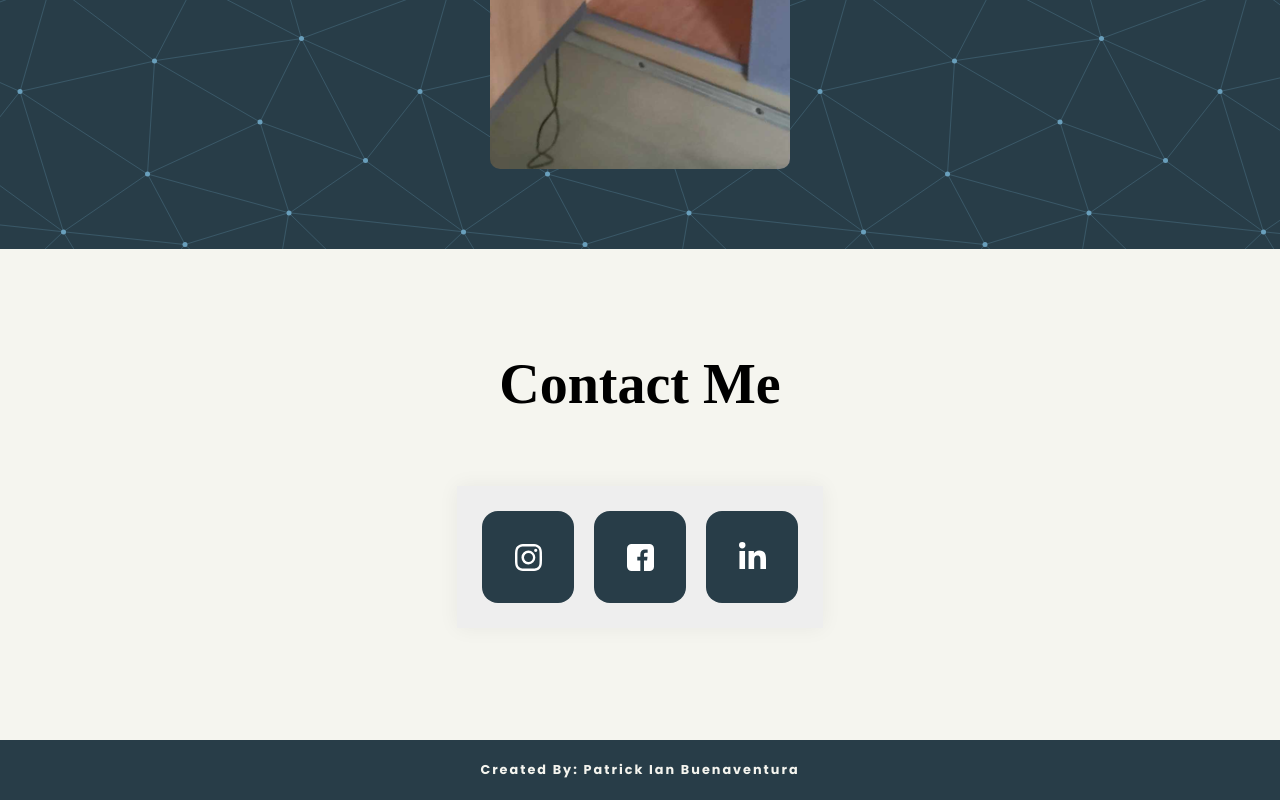
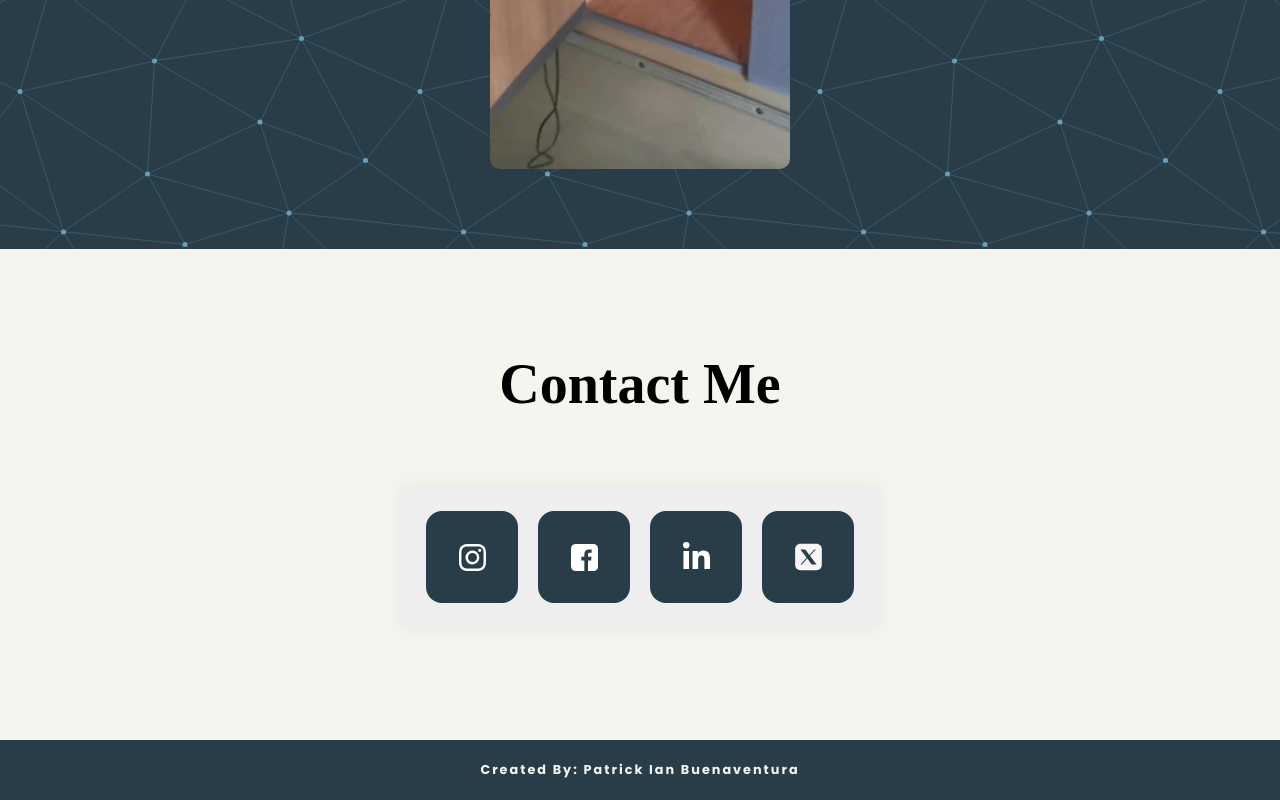
Before and after one commit to patrickgithub13/Quiz_Buenaventura01, a website: page portfolio.html in a window 1280 px wide. Shown: the part 4728-5528 px from the top of the page. Drawn offline with nearby package versions, Linux system fonts and the light colour scheme; a web font is replaced by a local one.

Commit message:
Update portfolio.html

```diff
--- a/portfolio.html
+++ b/portfolio.html
@@ -187,6 +187,14 @@
                     <a href="https://www.linkedin.com/in/patrick-ian-buenaventura-407b3a301/" class="socialContainer containerThree" target="_blank">
                       <svg class="socialSvg linkdinSvg" viewBox="0 0 448 512"><path d="M100.28 448H7.4V148.9h92.88zM53.79 108.1C24.09 108.1 0 83.5 0 53.8a53.79 53.79 0 0 1 107.58 0c0 29.7-24.1 54.3-53.79 54.3zM447.9 448h-92.68V302.4c0-34.7-.7-79.2-48.29-79.2-48.29 0-55.69 37.7-55.69 76.7V448h-92.78V148.9h89.08v40.8h1.3c12.4-23.5 42.69-48.3 87.88-48.3 94 0 111.28 61.9 111.28 142.3V448z"></path></svg>
                     </a>
+                    <a href="https://twitter.com/PatrickIan3443" class="socialContainer containerThree" target="_blank">
+                        <svg class="socialSvg" xmlns="http://www.w3.org/2000/svg" xmlns:xlink="http://www.w3.org/1999/xlink" version="1.1" width="64" height="64" viewBox="0 0 256 256" xml:space="preserve">
+                          <g style="stroke: none; stroke-width: 0; stroke-dasharray: none; stroke-linecap: butt; stroke-linejoin: miter; stroke-miterlimit: 10; fill: none; fill-rule: nonzero; opacity: 1;" transform="translate(1.4065934065934016 1.4065934065934016) scale(2.81 2.81)">
+                            <polygon points="24.89,23.01 57.79,66.99 65.24,66.99 32.34,23.01" style="stroke: none; stroke-width: 1; stroke-dasharray: none; stroke-linecap: butt; stroke-linejoin: miter; stroke-miterlimit: 10; fill-rule: nonzero; opacity: 1;" transform="matrix(1 0 0 1 0 0)" />
+                            <path d="M 72.349 0 H 17.651 C 7.902 0 0 7.902 0 17.651 v 54.699 C 0 82.098 7.902 90 17.651 90 h 54.699 C 82.098 90 90 82.098 90 72.349 V 17.651 C 90 7.902 82.098 0 72.349 0 z M 56.032 70.504 L 41.054 50.477 L 22.516 70.504 h -4.765 L 38.925 47.63 L 17.884 19.496 h 16.217 L 47.895 37.94 l 17.072 -18.444 h 4.765 L 50.024 40.788 l 22.225 29.716 H 56.032 z" style="stroke: none; stroke-width: 1; stroke-dasharray: none; stroke-linecap: butt; stroke-linejoin: miter; stroke-miterlimit: 10; fill: #f6f6f6; fill-rule: nonzero; opacity: 1;" transform="matrix(1 0 0 1 0 0)" stroke-linecap="round" />
+                          </g>
+                        </svg>
+                      </a>
                   </div>
             </div>
         </div>
```
